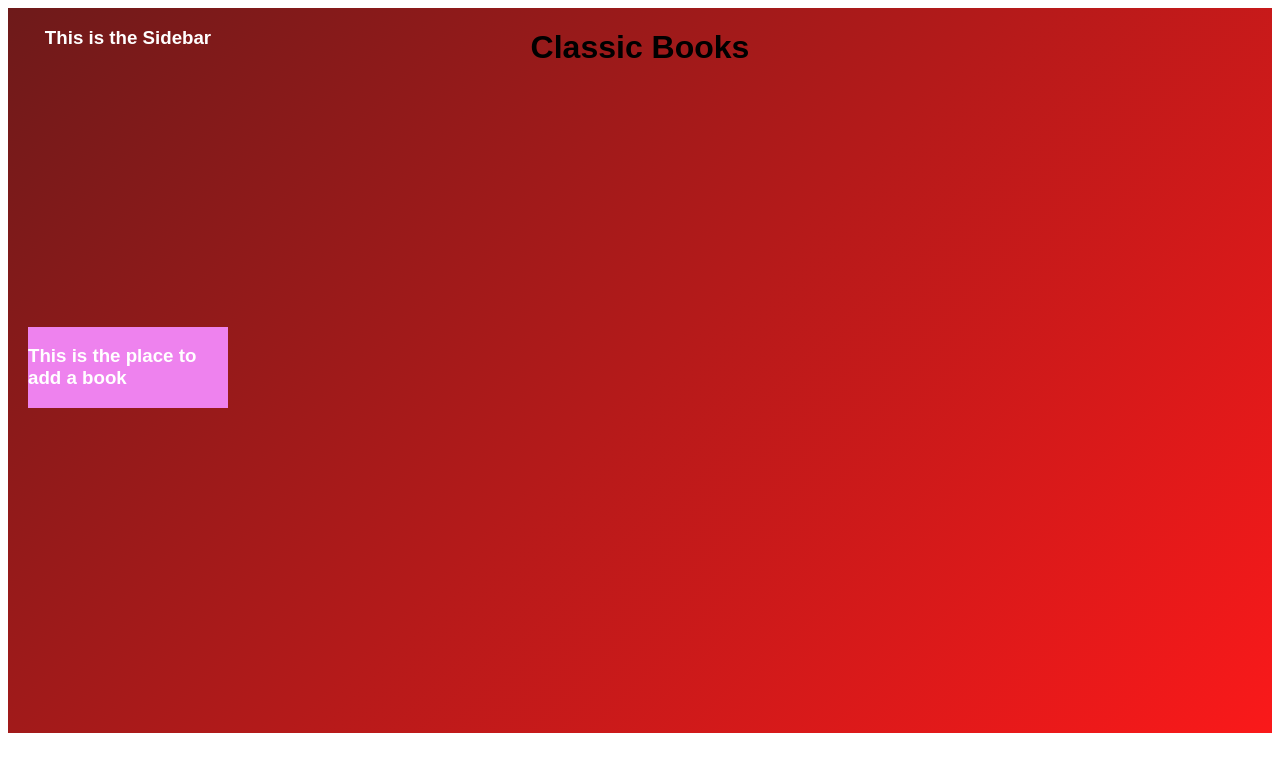
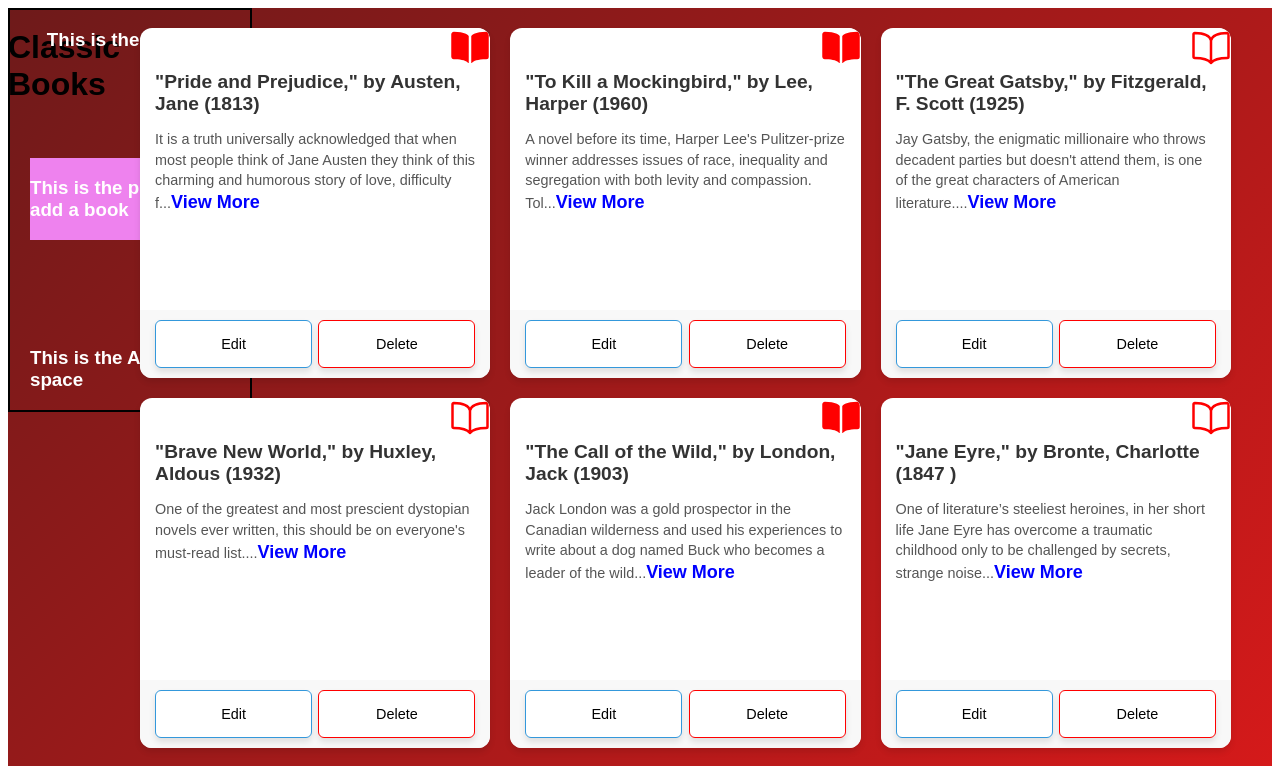
Before and after one commit to KarenIreneRogers/classic-books-app, a React (Vite) app: page / in a window 1280 px wide. Shown: the top 766 px of the page. Built offline with nearby package versions, Linux system fonts and the light colour scheme.

Commit message:
Prepare to add State

```diff
--- a/src/App.tsx
+++ b/src/App.tsx
@@ -1,13 +1,15 @@
 import { useState } from 'react'
 
-import './App.css'
-import Sidebar from './components/Sidebar'
-
+import './App.css';
+import Sidebar from './components/sidebar/Sidebar';
+import BookList from "./components/books/BookList";
+import { books} from "./data/books";
 function App() {
   return (
 <div className="app-container">
   <h1>Classic Books</h1>
   <Sidebar/>
+  <BookList books={books}/>
 </div>
   )
 }
--- /dev/null
+++ b/src/components/books/BookCard.css
@@ -0,0 +1,133 @@
+.book-card {
+  background: white;
+  border-radius: 12px;
+  box-shadow: 0 4px 6px rgba(0, 0, 0, 0.1);
+  overflow: hidden;
+  display: flex;
+  flex-direction: column;
+  justify-content: space-between;
+  position: relative;
+  flex: 1 1 100%; /* Each card takes full width on small screens */
+  max-width: 100%;
+}
+
+.book-card .read-icon {
+  position: absolute;
+  display: flex;
+  justify-content: center;
+  align-items: center;
+  border-radius: 12px;
+  top: 0;
+  right: 0;
+  color: red;
+  font-size: 2.5rem;
+  cursor: pointer;
+  height: 40px;
+  width: 40px;
+  background-color: rgb(255, 255, 255);
+}
+
+.book-img {
+  height: 500;
+}
+
+.book-img img {
+  z-index: 100;
+  width: 100%;
+  object-fit: cover;
+  max-height: 300px;
+}
+
+.book-details {
+  padding: 15px;
+}
+
+.book-details {
+  height: 250px;
+}
+
+.book-details span {
+  font-size: 18px;
+  font-weight: 700;
+  color: blue;
+}
+
+.book-details span:hover {
+  cursor: pointer;
+}
+
+.book-details .book-header {
+  display: flex;
+  align-items: center;
+}
+
+.book-details h3 {
+  margin: 10px 0;
+  font-size: 1.2rem;
+  color: #333;
+}
+
+.book-details p {
+  font-size: 0.9rem;
+  color: #555;
+  line-height: 1.4;
+}
+
+.book-footer {
+  display: flex;
+  justify-content: space-between;
+  padding: 10px 15px;
+  background: #f8f8f8;
+}
+
+.book-footer button {
+  padding: 8px 12px;
+  font-size: 0.9rem;
+  border-radius: 6px;
+  width: 49%;
+  height: 48px;
+  box-shadow: 0 4px 6px rgba(0, 0, 0, 0.1);
+  transition: all 0.25s ease-in-out;
+  font-weight: 500;
+  background-color: white;
+  color: black;
+}
+
+button:hover {
+  color: white;
+  cursor: pointer;
+}
+
+.edit-btn {
+  border: 1px solid #3498db;
+}
+
+.edit-btn:hover {
+  background: #3498db;
+}
+
+.delete-btn {
+  border: 1px solid red;
+}
+
+.delete-btn:hover {
+  background-color: red;
+}
+
+/* Three cards per row on medium screens */
+@media (min-width: 768px) {
+  .book-card {
+    flex: 1 1 calc(33.3% - 20px);
+    max-width: calc(33.3% - 20px);
+    max-height: 350px;
+  }
+}
+
+/* Five cards per row on large screens */
+@media (min-width: 1400px) {
+  .book-card {
+    flex: 1 1 calc(20% - 20px);
+    max-width: calc(20% - 20px);
+    max-height: 350px;
+  }
+}
--- /dev/null
+++ b/src/components/books/BookCard.tsx
@@ -0,0 +1,38 @@
+import "./BookCard.css";
+
+import type { Book} from "../../types";
+import { IoBook } from "react-icons/io5";
+import { IoBookOutline } from "react-icons/io5";
+
+
+interface BookCardProps {
+  book: Book;
+}
+
+const BookCard: React.FC<BookCardProps> = ({
+  book: {title, author, description, read, pubDate }
+}) => {
+  return (
+    <div className = "book-card">
+      <div className = "read-icon">
+        {read ?  <IoBook /> : <IoBookOutline />}
+      </div>
+      <br></br>
+      <div className="book-details">
+        <h3>
+          "{title}," by {author} ({pubDate})
+        </h3>
+        <p>
+          {description?.slice(0, 150)}...
+          <span className="view-more">View More</span>
+        </p>
+      </div>
+      <div className="book-footer">
+        <button className="edit-btn">Edit</button>
+        <button className="delete-btn">Delete</button>
+      </div>
+    </div>
+  );
+};
+
+export default BookCard
--- /dev/null
+++ b/src/components/books/BookList.css
@@ -0,0 +1,6 @@
+.book-list {
+  display: flex;
+  flex-wrap: wrap;
+  gap: 20px;
+  padding: 20px;
+}
--- /dev/null
+++ b/src/components/books/BookList.tsx
@@ -0,0 +1,20 @@
+import { type FC } from 'react'
+import "./BookList.css"
+import type { Book } from "../../types"
+import BookCard from "./BookCard"
+
+type BookListProps = {
+  books: Book[];
+}
+ const BookList: FC<BookListProps> = ({ books}) => {
+  return (
+    <div id="books" className="book-list">
+      {books?.map((book) => (
+        <BookCard key = {book.id} book={book} />
+      ))}
+
+    </div>
+  );
+};
+
+export default BookList;
--- /dev/null
+++ b/src/components/sidebar/ArrangeBy.tsx
@@ -0,0 +1,9 @@
+import React from 'react'
+
+export default function ArrangeBy() {
+  return (
+    <div className="arrange-by-container">
+      <h3>This is the Arrange By space</h3>
+    </div>
+  )
+}
--- a/src/components/Sidebar.css
+++ b/src/components/sidebar/Sidebar.css
@@ -10,6 +10,6 @@
   padding: 0 20px;
   align-items: center;
   color: white;
-  border-color: black;
-  border-width: 6px;
+  border: 2px solid #000;
+
 }
--- a/src/components/Sidebar.tsx
+++ b/src/components/sidebar/Sidebar.tsx
@@ -1,12 +1,16 @@
 import React from 'react'
 import './Sidebar.css'
 import AddBook from './AddBook'
+import ArrangeBy from './ArrangeBy'
+
 
 export default function Sidebar() {
   return (
     <div className = "sidebar">
       <h3>This is the Sidebar</h3>
       <AddBook/>
+      <ArrangeBy/>
+
     </div>
   )
 }
--- /dev/null
+++ b/src/data/books.ts
@@ -0,0 +1,149 @@
+import type {Book} from "../types";
+
+export const books: Book[] = [
+
+{
+  id: "1",
+  title: "Pride and Prejudice",
+  author: "Austen, Jane",
+  publisher: " ",
+  pubCity: " ",
+  pubDate: "1813",
+  description: "It is a truth universally acknowledged that when most people think of Jane Austen they think of this charming and humorous story of love, difficulty families and the tricky task of finding a handsome husband with a good fortune.",
+  category: " ",
+  read: true ,
+  createdAt: "2025-08-08T00:00:00.000Z"  ,
+  updatedAt: "2025-08-08T00:00:00.000Z"  ,
+},
+{
+  id: "2",
+  title: "To Kill a Mockingbird",
+  author: "Lee, Harper",
+  publisher: " ",
+  pubCity: " ",
+  pubDate: "1960",
+  description: "A novel before its time, Harper Lee's Pulitzer-prize winner addresses issues of race, inequality and segregation with both levity and compassion.  Told through the eyes of loveable rogues Scout and Jem, it also created one of literature's most beloved heroes - Atticus Finch, a man determined to right the racial wrongs of the Deep South.",
+  category: " ",
+  read: true ,
+  createdAt: "2025-08-08T00:00:00.000Z"  ,
+  updatedAt: "2025-08-08T00:00:00.000Z"  ,
+},
+{
+  id: "3",
+  title: "The Great Gatsby",
+  author: "Fitzgerald, F. Scott",
+  publisher: " ",
+  pubCity: " ",
+  pubDate: "1925",
+  description: "Jay Gatsby, the enigmatic millionaire who throws decadent parties but doesn't attend them, is one of the great characters of American literature.",
+  category: " ",
+  read: false ,
+  createdAt: "2025-08-08T00:00:00.000Z"  ,
+  updatedAt: "2025-08-08T00:00:00.000Z"  ,
+},
+{
+  id: "4",
+  title: "Brave New World",
+  author: "Huxley, Aldous",
+  publisher: " ",
+  pubCity: " ",
+  pubDate: "1932",
+  description: "One of the greatest and most prescient dystopian novels ever written, this should be on everyone's must-read list.",
+  category: " ",
+  read: false ,
+  createdAt: "2025-08-08T00:00:00.000Z"  ,
+  updatedAt: "2025-08-08T00:00:00.000Z"  ,
+},
+{
+  id: "5",
+  title: "The Call of the Wild",
+  author: "London, Jack",
+  publisher: " ",
+  pubCity: " ",
+  pubDate: "1903",
+  description: "Jack London was a gold prospector in the Canadian wilderness and used his experiences to write about a dog named Buck who becomes a leader of the wild.  With themes exploring nature and the struggle for existence in the frozen Alaskan landscape.",
+  category: " ",
+  read: true ,
+  createdAt: "2025-08-08T00:00:00.000Z"  ,
+  updatedAt: "2025-08-08T00:00:00.000Z"  ,
+},
+{
+  id: "6",
+  title: "Jane Eyre",
+  author: "Bronte, Charlotte ",
+  publisher: " ",
+  pubCity: " ",
+  pubDate: "1847 ",
+  description: "One of literature’s steeliest heroines, in her short life Jane Eyre has overcome a traumatic childhood only to be challenged by secrets, strange noises and mysterious fires in her new home of Thornfield Hall. All while falling in love with her employer, Mr Rochester. A Gothic masterpiece that was groundbreaking in its intimate use of the first-person narrative.",
+  category: " ",
+  read: false ,
+  createdAt: "2025-08-08T00:00:00.000Z"  ,
+  updatedAt: "2025-08-08T00:00:00.000Z"  ,
+},
+{
+  id: "7",
+  title: "Crime and Punishment",
+  author: "Dostoevsky, Fyodor",
+  publisher: " ",
+  pubCity: " ",
+  pubDate: "1846 ",
+  description: "This novel is a masterful and completely captivating depiction of a man experiencing a profound mental unraveling. No amount of ethical bargaining on Raskolnikov’s part can free him from the parasitic guilt nested in his soul. A brilliant read if you loved Breaking Bad.",
+  category: " ",
+  read: false ,
+  createdAt: "2025-08-08T00:00:00.000Z"  ,
+  updatedAt: "2025-08-08T00:00:00.000Z"  ,
+},
+{
+  id: "8",
+  title: "Moby Dick",
+  author: "Melville, Herman",
+  publisher: " ",
+  pubCity: " ",
+  pubDate: "1851",
+  description: " Every American writer since 1851 has been chasing the same whale: to somehow write a novel as epic and influential as Melville’s. ",
+  category: " ",
+  read: true,
+  createdAt: "2025-08-08T00:00:00.000Z"  ,
+  updatedAt: "2025-08-08T00:00:00.000Z"  ,
+},
+{
+  id: "9",
+  title: "Frankenstein",
+  author: "Shelley, Mary",
+  publisher: " ",
+  pubCity: " ",
+  pubDate: "1823 ",
+  description: "Written when Mary Shelley was just 18 years old, but don’t let that depress you. Frankenstein is a Gothic masterpiece with entertaining set pieces aplenty. ",
+  category: " ",
+  read: false ,
+  createdAt: "2025-08-08T00:00:00.000Z"  ,
+  updatedAt: "2025-08-08T00:00:00.000Z"  ,
+},
+{
+  id: "10",
+  title: "The Iliad",
+  author: "Homer ",
+  publisher: " ",
+  pubCity: " ",
+  pubDate: "8th Century BC ",
+  description: "It is one of the greatest and most influential epic poems ever written, and (alongside The Odyssey) the oldest surviving work of Western literature. Although the story centres on the critical events of the last year of the Trojan war, Homer also explores themes of humanity, compassion and survival. ",
+  category: " ",
+  read: false ,
+  createdAt: "2025-08-08T00:00:00.000Z"  ,
+  updatedAt: "2025-08-08T00:00:00.000Z"  ,
+},
+];
+
+/* {
+  id: " ",
+  title: " ",
+  author: " ",
+  publisher: " ",
+  pubCity: " ",
+  pubDate: " ",
+  description: " ",
+  category: " ",
+  read: false ,
+  createdAt: "2025-08-08T00:00:00.000Z"  ,
+  updatedAt: "2025-08-08T00:00:00.000Z"  ,
+}, */
```
Also changed, not shown: src/components/sidebar/AddBook.css (renamed from src/components/AddBook.css), src/components/sidebar/AddBook.tsx (renamed from src/components/AddBook.tsx).
